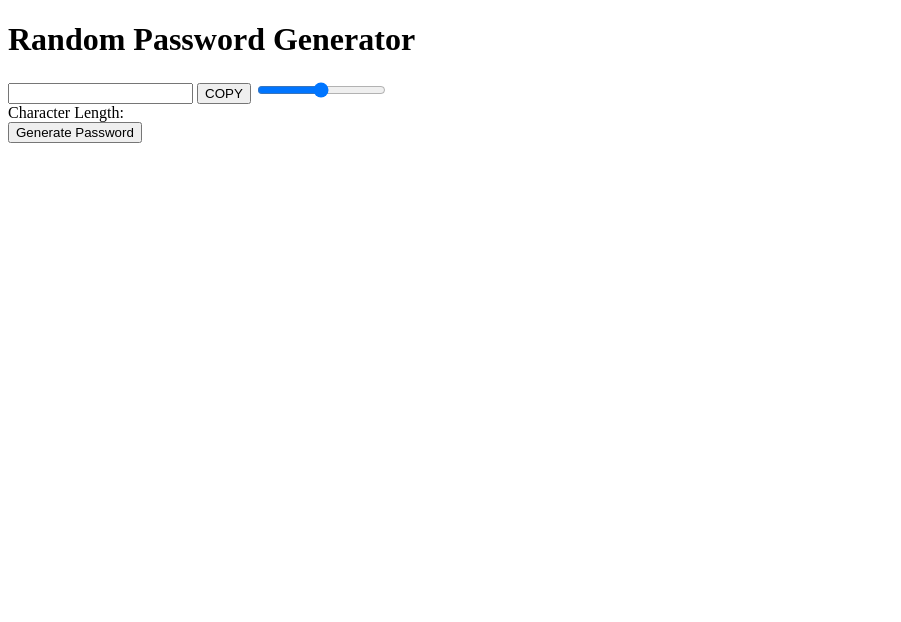
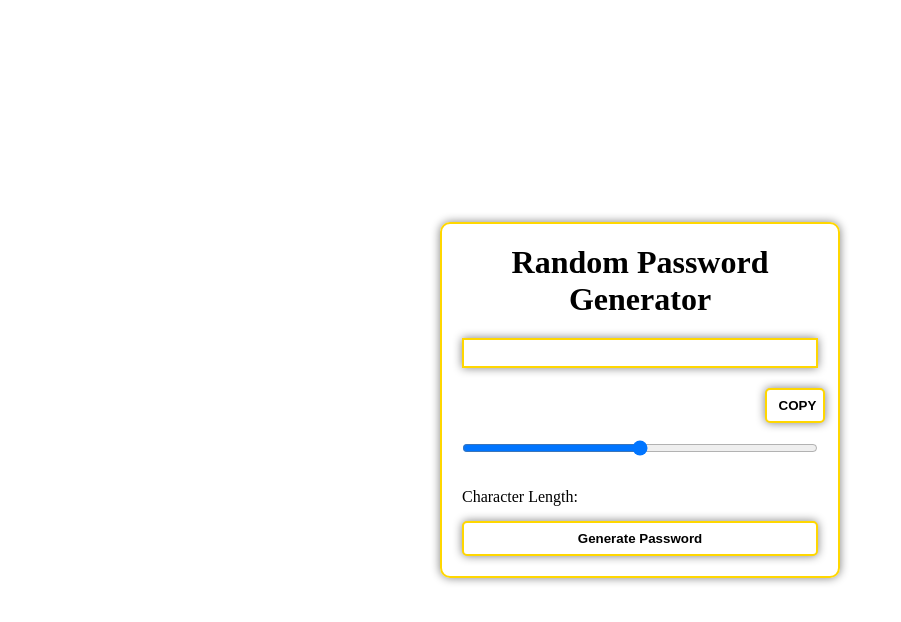
Before and after one commit to UmerF-exe/Random_Password_Generator, a plain HTML site: page index.html in a window 1280 px wide. Shown: the whole page, without its empty margins (0-901 px from the left). Drawn offline with Linux system fonts and the light colour scheme.

Commit message:
added style

```diff
--- a/index.html
+++ b/index.html
@@ -9,14 +9,14 @@
 <body>
     <div class="container">
         <h1>Random Password Generator</h1>
-        <input type="password" name="" id="password">
-        <button>COPY</button>
-        <input type="range" name="" id="passwordLength">
+        <input type="password" id="password">
+        <button class="copyBtn">COPY</button>
+        <input type="range" min="8" id="passwordLength">
         <div>
             <span>Character Length: </span>
             <span id="LengthValue"></span>
         </div>
-        <button>Generate Password</button>
+        <button class="generateBtn">Generate Password</button>
     </div>
     <script src="app.js"></script>
 </body>
--- a/style.css
+++ b/style.css
@@ -0,0 +1,73 @@
+*{
+    margin: 0;
+    padding: 0;
+    box-sizing: border-box;
+}
+body{
+    width: 100%;
+    height: 100vh;
+    display: flex;
+    flex-flow:  column nowrap;
+    justify-content: center;
+    align-items: center;
+    text-align: center;
+}
+.container{
+    display: flex;
+    flex-flow: column nowrap;
+    width: 400px;
+    height: auto;
+    padding: 20px;
+    border: 2px solid gold;
+    border-radius: 10px;
+    box-shadow: 0px 0px 10px gray;
+}
+.container>input{
+    width: 100%;
+}
+#password{
+    height: 30px;
+    margin: 20px 0px;
+    border: 2px solid gold;
+    box-shadow: 0px 0px 10px gray;
+}
+#password:focus{
+    border: 2px solid gold;
+}
+.copyBtn{
+    width: 60px;
+    font-weight: bold;
+    padding: 8px 12px;
+    margin-left: 85%;
+    background-color: white;
+    border: 2px solid gold;
+    border-radius: 5px;
+    box-shadow: 0px 0px 10px gray;
+}
+.copyBtn:hover{
+    background-color: gold;
+    color: white;
+    cursor: pointer;
+    transition: 0.3s ease;
+}
+#passwordLength{
+    height: 50px;
+}
+.container>div{
+    margin: 15px 0px;
+    text-align: left;
+}
+.generateBtn{
+    font-weight: bold;
+    padding: 8px 12px;
+    background-color: white;
+    border: 2px solid gold;
+    border-radius: 5px;
+    box-shadow: 0px 0px 10px gray;
+}
+.generateBtn:hover{
+    background-color: gold;
+    color: white;
+    cursor: pointer;
+    transition: 0.3s ease;
+}
```
